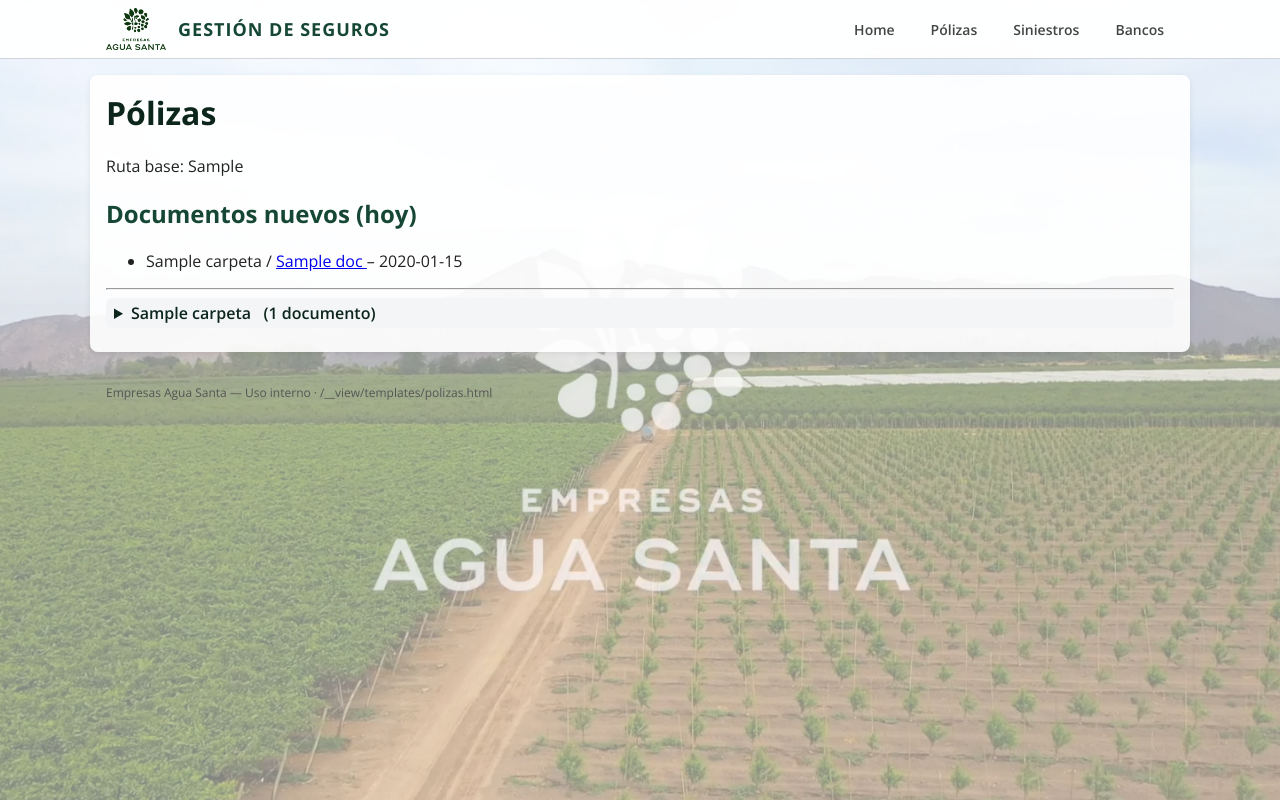
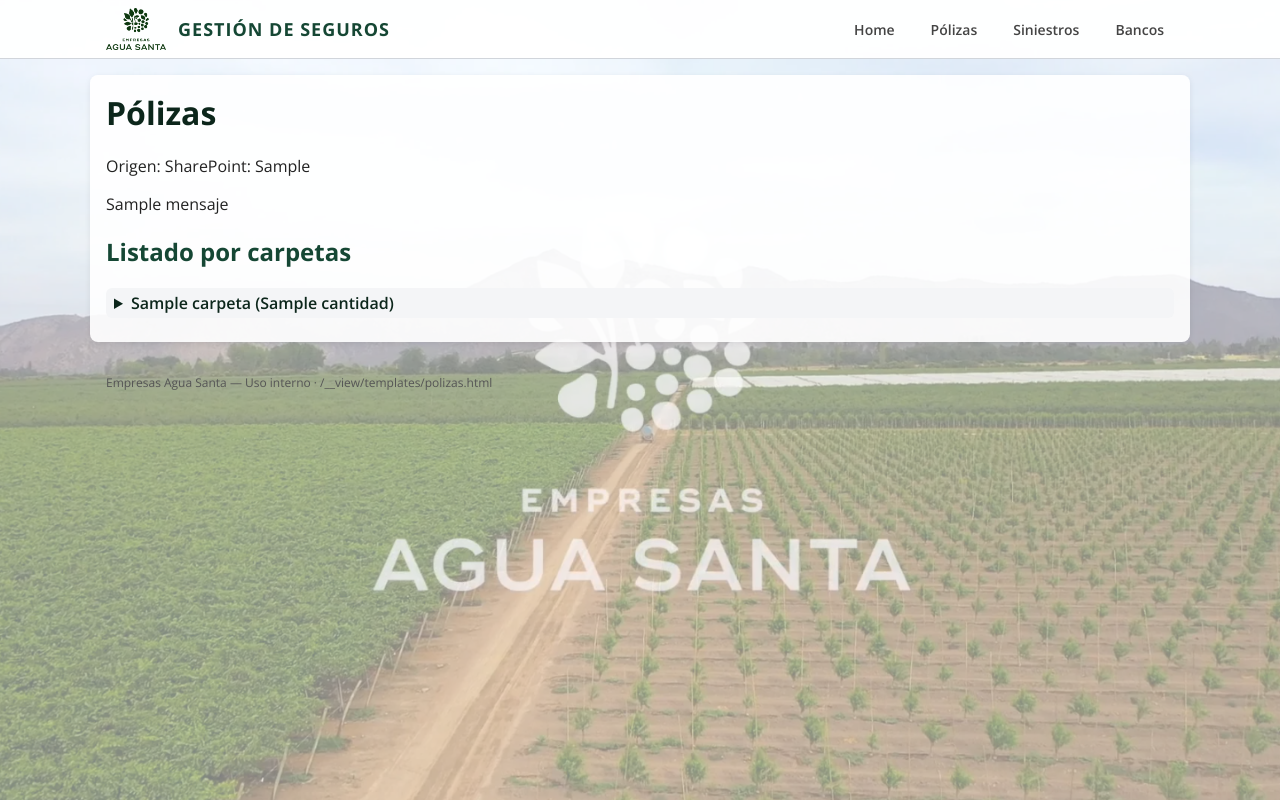
Before and after one commit to EdsonLazoAguaSanta/seguimiento_polizas, a FastAPI app: template templates/polizas.html in a window 1280 px wide. Run offline with FastAPI, Linux system fonts and the light colour scheme; the template is opened without the code that fills it: most values are stand-ins (such as "Sample title", 1, 10 or a date in 2020).

Commit message:
Update polizas.html

```diff
--- a/templates/polizas.html
+++ b/templates/polizas.html
@@ -1,58 +1,53 @@
 {% extends "base.html" %}
 
-{% block title %}Pólizas · Gestión de Seguros Agua Santa{% endblock %}
+{% block title %}Pólizas{% endblock %}
 
 {% block content %}
-<h1>Pólizas</h1>
+<div class="container mt-4">
 
-<p>Ruta base: {{ ruta_polizas }}</p>
+  <h1 class="mb-3">Pólizas</h1>
+  <p class="text-muted">Origen: SharePoint: {{ ruta_base }}</p>
 
-<!-- Documentos nuevos de hoy -->
-{% if nuevos_hoy %}
-    <h2>Documentos nuevos (hoy)</h2>
-    <ul>
-        {% for doc in nuevos_hoy %}
-            <li>
-                {% if doc.carpeta %}
-                    {{ doc.carpeta }} /
-                {% else %}
-                    (Sin carpeta) /
-                {% endif %}
-                <a href="/polizas/view/{{ doc.rel_path }}" target="_blank">
-                    {{ doc.nombre }}
-                </a>
-                – {{ doc.mtime }}
-            </li>
-        {% endfor %}
-    </ul>
-    <hr>
-{% endif %}
+  {% if mensaje %}
+    <div class="alert alert-warning">{{ mensaje }}</div>
+  {% endif %}
 
-<!-- Carpetas desplegables -->
-{% if carpetas %}
-    {% for carpeta, archivos in carpetas.items() %}
-        <details>
-            <summary>
-                {% if carpeta %}
-                    {{ carpeta }}
-                {% else %}
-                    (Sin carpeta)
-                {% endif %}
-                &nbsp; ({{ archivos|length }} documento{{ 's' if archivos|length != 1 }})
-            </summary>
-            <ul>
-                {% for doc in archivos %}
-                    <li>
-                        <a href="/polizas/view/{{ doc.rel_path }}" target="_blank">
-                            {{ doc.nombre }}
-                        </a>
-                        – {{ doc.mtime }}
-                    </li>
-                {% endfor %}
+  {% if polizas %}
+    <h2 class="h4 mt-4 mb-3">Listado por carpetas</h2>
+
+    <div class="mb-4">
+      {% for carpeta in polizas %}
+        <details class="mb-2">
+          <summary>
+            {{ carpeta.carpeta }} ({{ carpeta.cantidad }})
+          </summary>
+          {% if carpeta.archivos %}
+            <ul class="mt-2">
+              {% for archivo in carpeta.archivos %}
+                <li>
+                  <a href="{{ archivo.url }}" target="_blank">
+                    {{ archivo.nombre }}
+                  </a>
+                  {% if archivo.fecha %}
+                    <span class="text-muted">– {{ archivo.fecha }}</span>
+                  {% endif %}
+                </li>
+              {% endfor %}
             </ul>
+          {% else %}
+            <p class="text-muted mt-2 mb-0">No hay archivos en esta carpeta.</p>
+          {% endif %}
         </details>
-    {% endfor %}
-{% else %}
-    <p>No se encontraron archivos PDF en la ruta configurada.</p>
-{% endif %}
+      {% endfor %}
+    </div>
+
+  {% else %}
+    {% if not mensaje %}
+      <div class="alert alert-info">
+        No se encontraron pólizas para mostrar.
+      </div>
+    {% endif %}
+  {% endif %}
+
+</div>
 {% endblock %}
```
